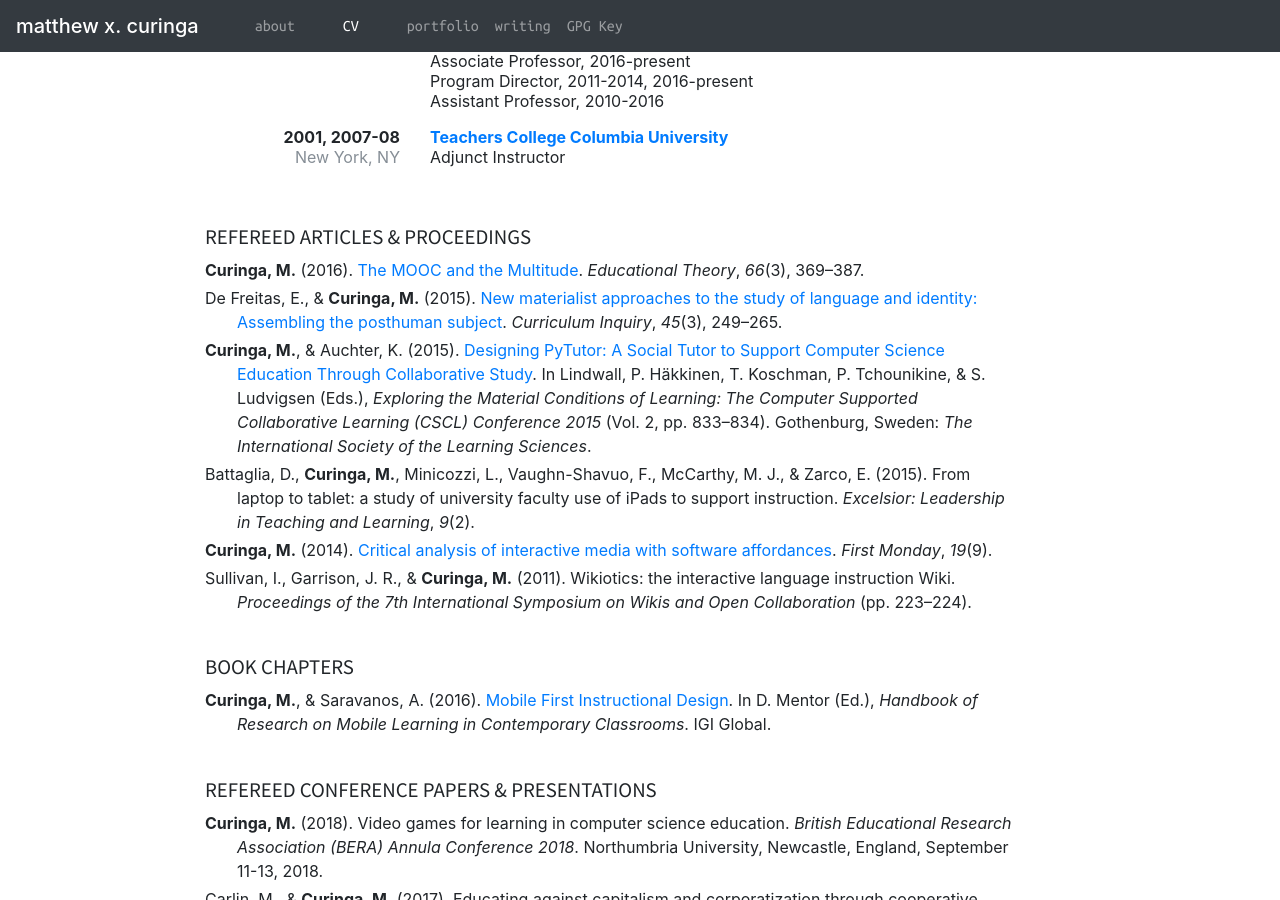
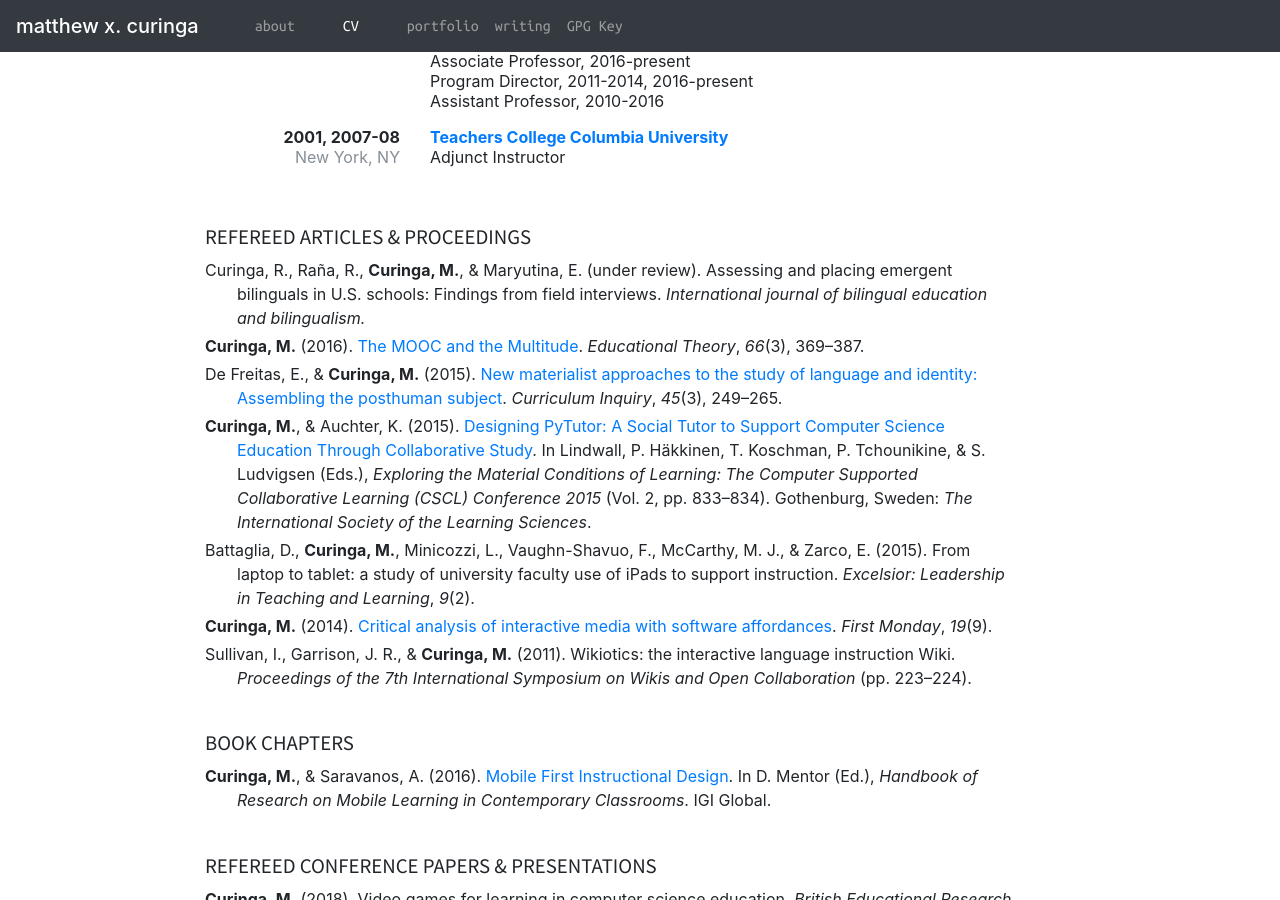
Before and after one commit to mcuringa/mcuringa.github.com, a Jekyll site: the page built from cv.md, in a window 1280 px wide and 900 px high, scrolled down 659 px. Built offline with Jekyll 4.4.1, drawn with Linux system fonts in a browser that asks for light colours; nearby versions of some CDN libraries; some of the changed text lies outside the part shown.

Commit message:
added bilingual paper and updated skills

```diff
--- a/cv.md
+++ b/cv.md
@@ -75,6 +75,7 @@ Adjunct Instructor
 
 Refereed articles & proceedings
 -------------------------------
+Curinga, R., Raña, R., **Curinga, M.**, & Maryutina, E. (under review). Assessing and placing emergent bilinguals in U.S. schools: Findings from field interviews. _International journal of bilingual education and bilingualism._
 
 **Curinga, M.** (2016). [The MOOC and the Multitude](http://dx.doi.org/10.1111/edth.12171). _Educational Theory_, _66_(3), 369–387.
 
```
Also changed, not shown: other parts of cv.md (+3 -1 lines).
